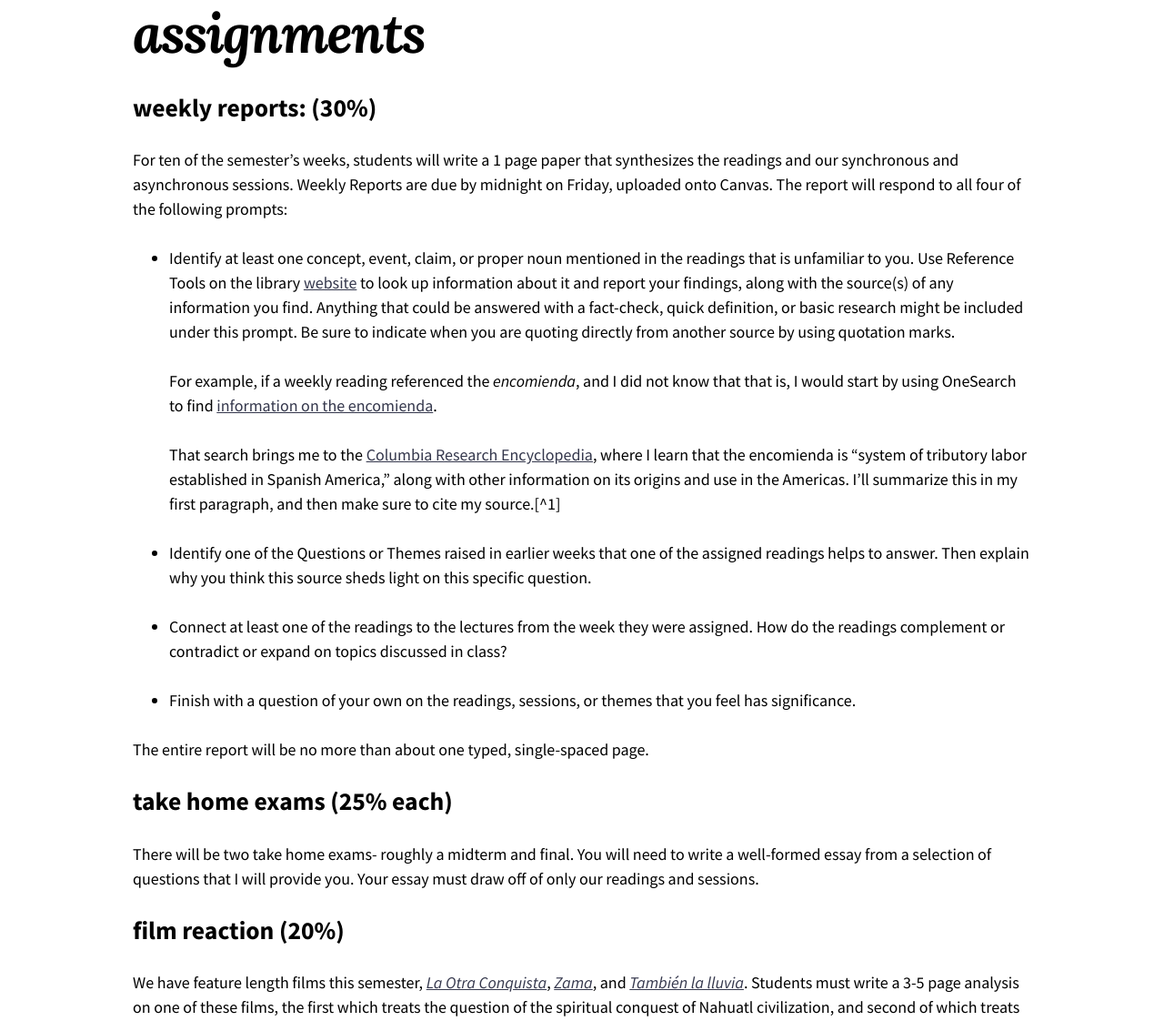
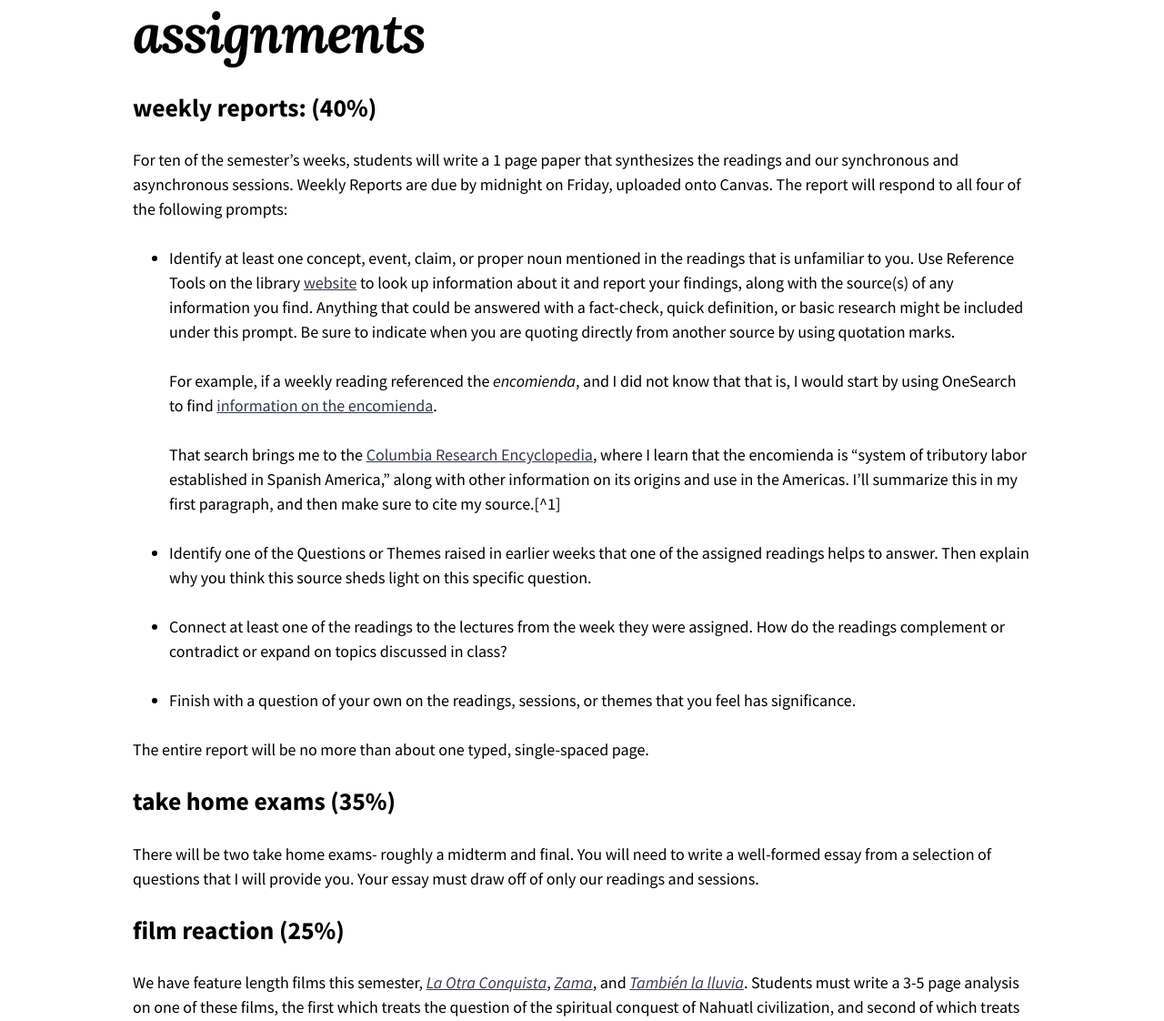
Before and after one commit to chadblack/2021ELA, a Jekyll site: the page built from assignments.md, in a window 1280 px wide. Shown: the part 178-1300 px from the top of the page at 91% size. Built offline with Jekyll 4.4.1, drawn with Linux system fonts in a browser that asks for light colours; nearby versions of some CDN libraries.

Commit message:
grade percentages

```diff
--- a/assignments.md
+++ b/assignments.md
@@ -3,7 +3,7 @@ layout: page
 title: assignments
 ---
 
-## weekly reports: (30%)
+## weekly reports: (40%)
 
 For ten of the semester's weeks, students will write a 1 page paper that synthesizes the readings and
 our synchronous and asynchronous sessions. Weekly Reports are due by midnight
@@ -42,13 +42,13 @@ following prompts:
 
 The entire report will be no more than about one typed, single-spaced page.
 
-## take home exams (25% each)
+## take home exams (35%)
 
 There will be two take home exams- roughly a midterm and final. You will need
 to write a well-formed essay from a selection of questions that I will provide
 you. Your essay must draw off of only our readings and sessions.
 
-## film reaction (20%)
+## film reaction (25%)
 
 We have feature length films this semester, [*La Otra
 Conquista*](), [*Zama*](https://www.imdb.com/title/tt3409848/), and [*También
```
